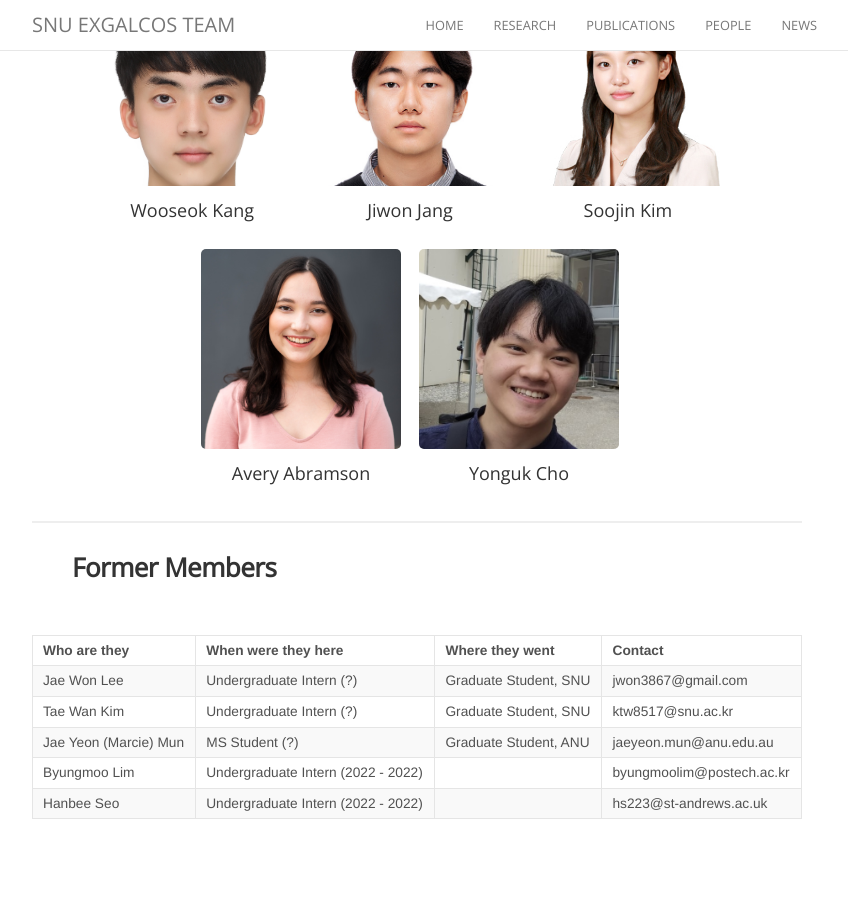
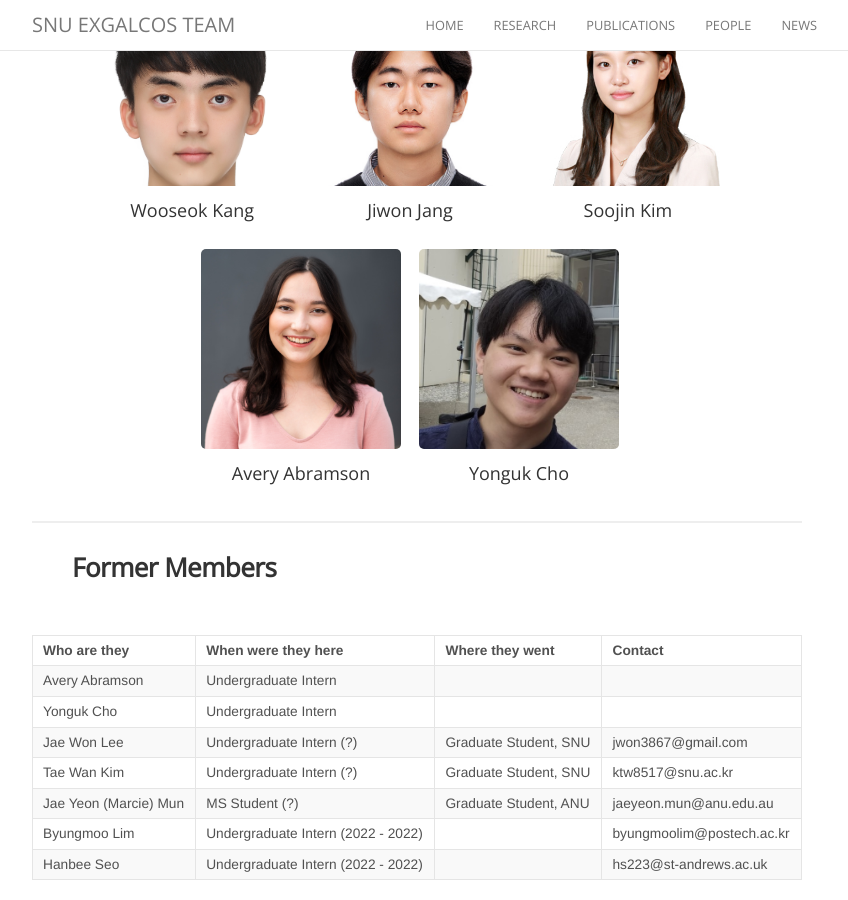
Before and after one commit to exgalcos/exgalcos.github.io, a Jekyll site: the page built from people.md, in a window 1280 px wide and 900 px high, scrolled down 1788 px. Shown: the whole window, without its empty margins (223-1071 px from the left). Built offline with Jekyll 4.4.1, drawn with Linux system fonts in a browser that asks for light colours; nearby versions of some CDN libraries; comment, search, counter and statistics services are not loaded; before the commit the page ends 2627 px from its top, so only the background shows below that.

Commit message:
Update people.md

```diff
--- a/people.md
+++ b/people.md
@@ -54,6 +54,8 @@ permalink: /people/
 
 | Who are they | When were they here | Where they went | Contact |
 | :------------- |:-------------| :-----------| :-----------|
+| Avery Abramson | Undergraduate Intern | | |
+| Yonguk Cho | Undergraduate Intern | | |
 | Jae Won Lee | Undergraduate Intern (?) | Graduate Student, SNU | jwon3867@gmail.com |
 | Tae Wan Kim | Undergraduate Intern (?) | Graduate Student, SNU | ktw8517@snu.ac.kr |
 | Jae Yeon (Marcie) Mun | MS Student (?) | Graduate Student, ANU | jaeyeon.mun@anu.edu.au |
```
